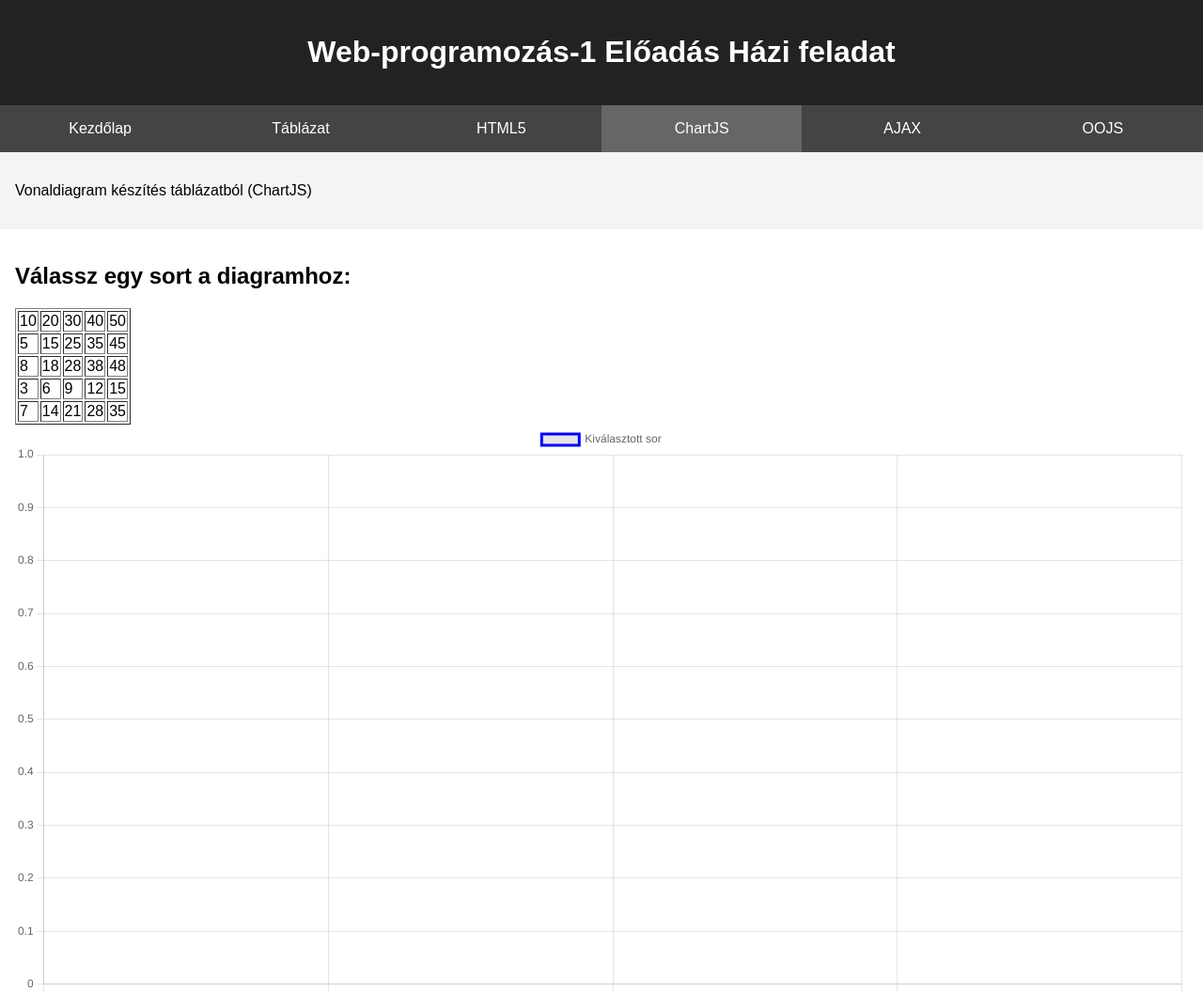
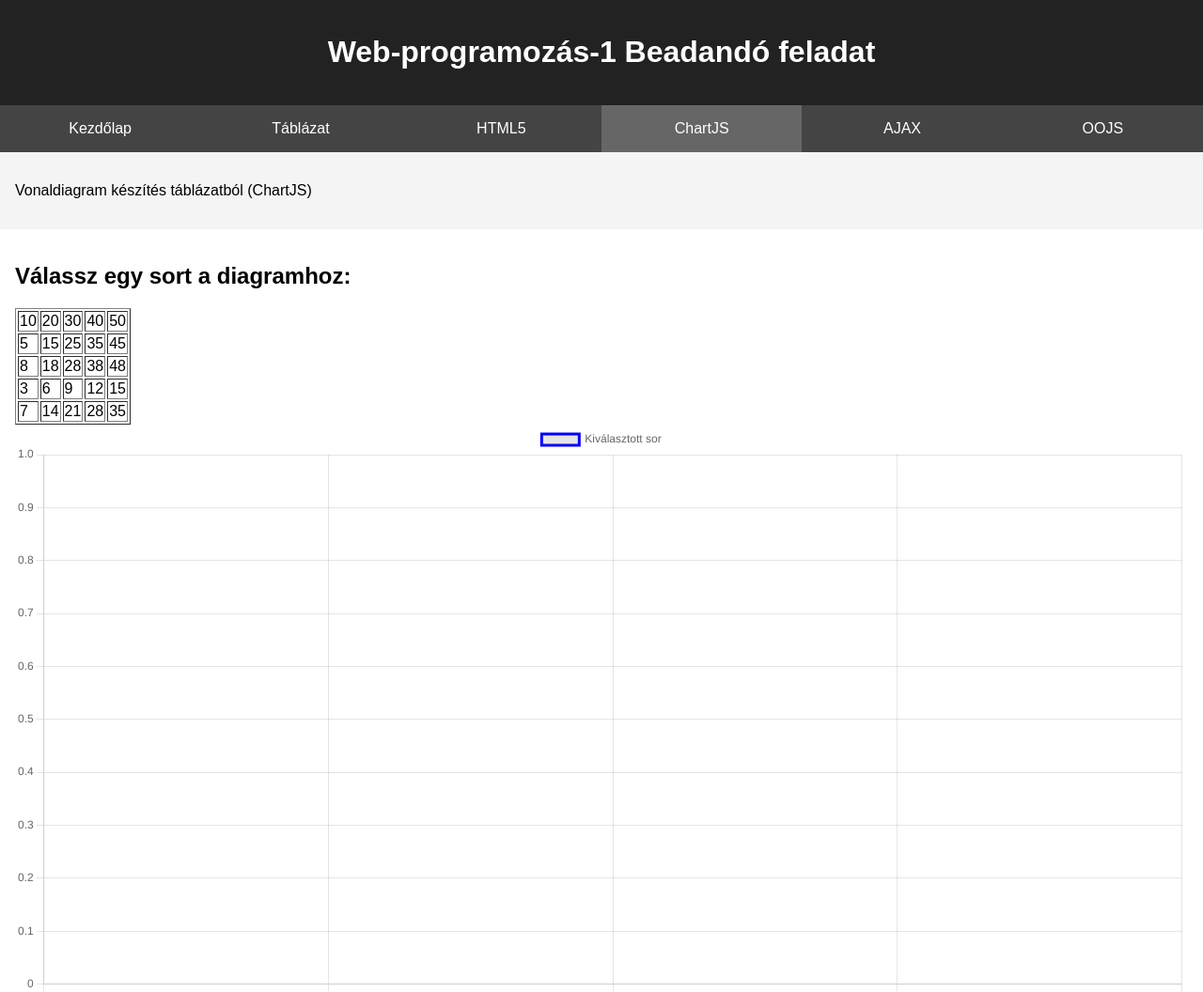
Before and after one commit to lakleonard/Web1eloadasbeadando, a plain HTML site: page chart.html in a window 1280 px wide. Shown: the top 1056 px of the page at 94% size. Drawn offline with nearby package versions, Linux system fonts and the light colour scheme; files whose address does not match are found by name.

Commit message:
Update chart.html

```diff
--- a/chart.html
+++ b/chart.html
@@ -8,7 +8,7 @@
 </head>
 <body>
 <header>
-    <h1>Web-programozás-1 Előadás Házi feladat</h1>
+    <h1>Web-programozás-1 Beadandó feladat</h1>
 </header>
 
 <nav>
```
